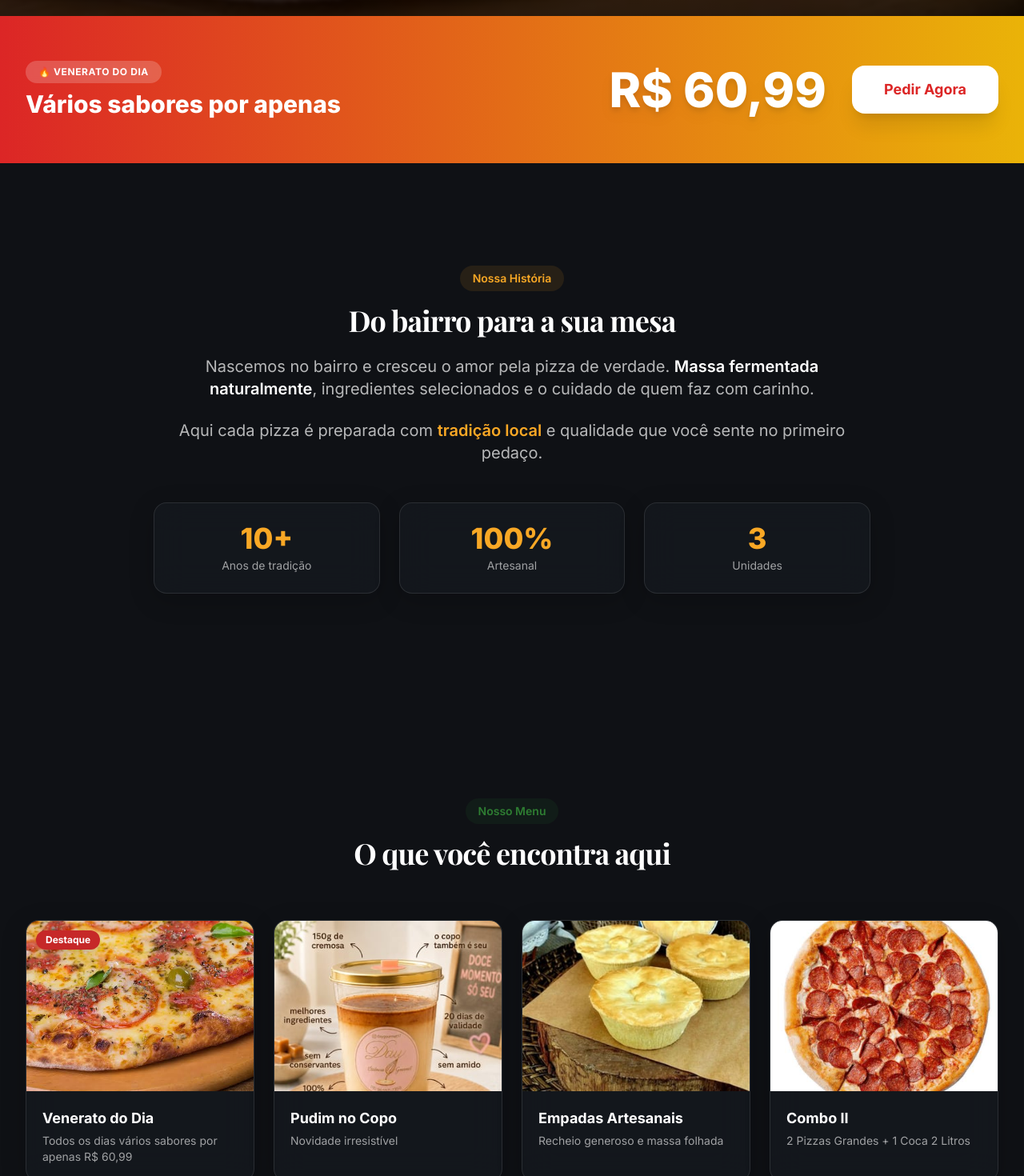
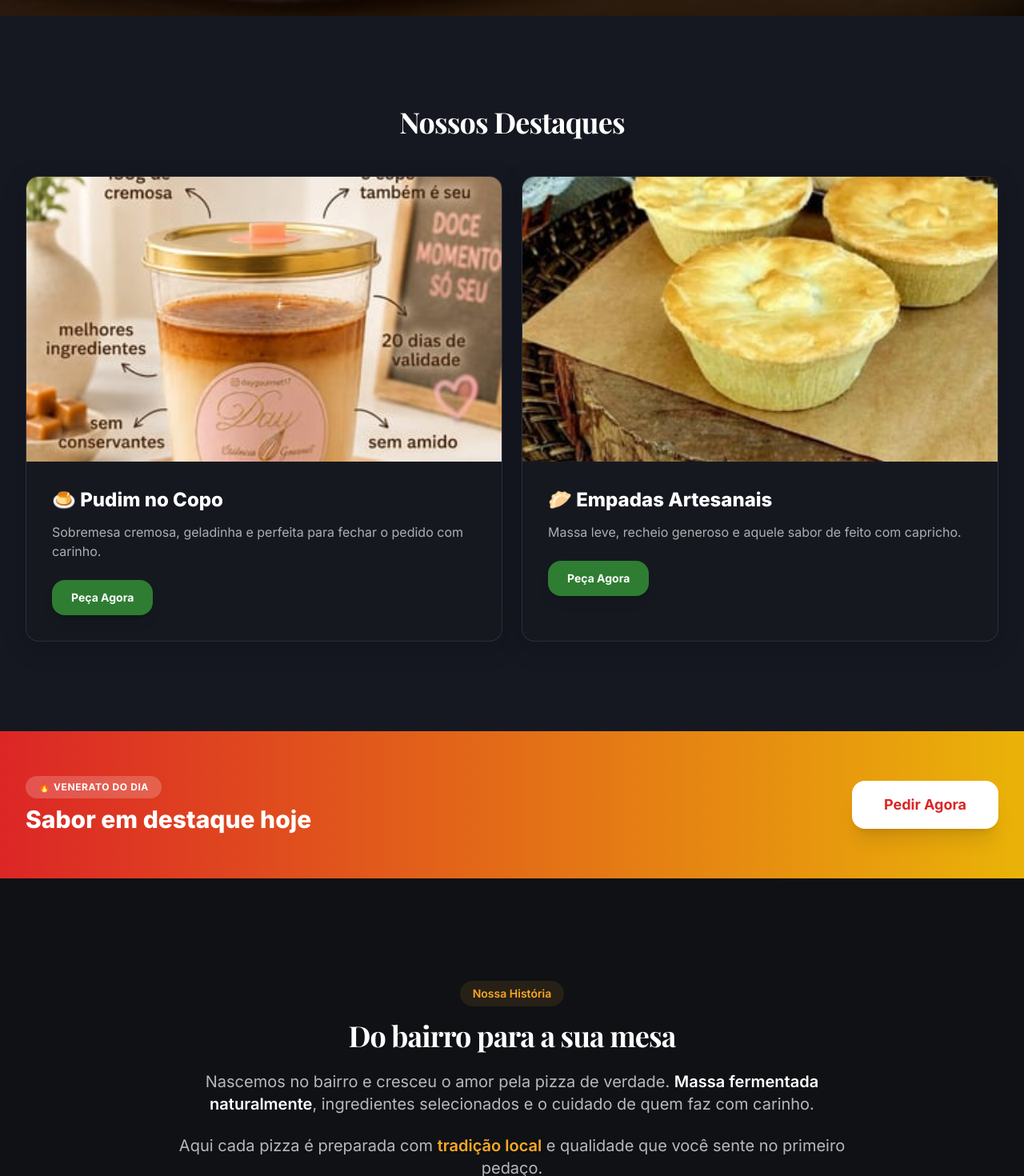
Before and after one commit to fidelismailson27-rgb/pizzaria-wabiz, a Next.js app: page / in a window 1280 px wide. Shown: the part 780-2250 px from the top of the page at 80% size. Built offline with nearby package versions, Linux system fonts and the light colour scheme; a web font is replaced by a local one.

Commit message:
Improve homepage conversion and featured products

```diff
--- a/src/app/page.tsx
+++ b/src/app/page.tsx
@@ -2,6 +2,7 @@ import { Metadata } from 'next';
 import Header from '@/components/Header';
 import Footer from '@/components/Footer';
 import Hero from '@/components/Hero';
+import NossosDestaques from '@/components/NossosDestaques';
 import PromoBanner from '@/components/PromoBanner';
 import SobreSection from '@/components/SobreSection';
 import DestaquesSection from '@/components/DestaquesSection';
@@ -20,6 +21,7 @@ export default function Home() {
       <Header />
       <main>
         <Hero />
+        <NossosDestaques />
         <PromoBanner />
         <SobreSection />
         <DestaquesSection />
--- a/src/components/DestaquesSection.tsx
+++ b/src/components/DestaquesSection.tsx
@@ -4,52 +4,34 @@ import Image from 'next/image';
 import Link from 'next/link';
 import { motion } from 'framer-motion';
 
-const destaques = [
+const categorias = [
   {
     nome: 'Venerato do Dia',
-    descricao: 'Todos os dias vários sabores por apenas R$ 60,99',
+    descricao: 'Sabores selecionados para deixar seu dia mais gostoso',
     imagem: '/pizzas/moda-casa.jpg',
     destaque: true,
   },
   {
-    nome: 'Pudim no Copo',
-    descricao: 'Novidade irresistível',
+    nome: 'Combos',
+    descricao: 'Opções práticas para dividir com a família',
+    imagem: '/pizzas/calabresa.jpg',
+    destaque: false,
+  },
+  {
+    nome: 'Pudim',
+    descricao: 'Sobremesa cremosa para completar o pedido',
     imagem: '/products/pudim-copo.jpg',
     destaque: false,
   },
   {
-    nome: 'Empadas Artesanais',
-    descricao: 'Recheio generoso e massa folhada',
+    nome: 'Empadas',
+    descricao: 'Artesanais, recheadas e feitas com capricho',
     imagem: '/products/empada.jpg',
     destaque: false,
   },
   {
-    nome: 'Combo II',
-    descricao: '2 Pizzas Grandes + 1 Coca 2 Litros',
-    imagem: '/pizzas/calabresa.jpg',
-    destaque: false,
-  },
-  {
-    nome: 'Combo I',
-    descricao: '1 Pizza Grande + 1 Pizza Broto Doce',
-    imagem: '/pizzas/calabresa.jpg',
-    destaque: false,
-  },
-  {
-    nome: 'Pizzas Grandes',
-    descricao: 'Todos os sabores em tamanho grande',
-    imagem: '/pizzas/moda-casa.jpg',
-    destaque: false,
-  },
-  {
-    nome: 'Pizzas Broto',
-    descricao: 'Tamanho ideal para quem quer experimentar',
-    imagem: '/pizzas/frango.jpg',
-    destaque: false,
-  },
-  {
     nome: 'Bebidas',
-    descricao: 'Refrigerantes, sucos e mais',
+    descricao: 'Refrigerantes e acompanhamentos para o seu pedido',
     imagem: '/pizzas/frango.jpg',
     destaque: false,
   },
@@ -72,8 +54,8 @@ export default function DestaquesSection() {
           <h2 className="heading-lg text-white">O que você encontra aqui</h2>
         </motion.div>
 
-        <div className="grid grid-cols-2 gap-4 sm:gap-6 lg:grid-cols-4">
-          {destaques.map((item, index) => (
+        <div className="grid gap-4 sm:grid-cols-2 sm:gap-6 lg:grid-cols-5">
+          {categorias.map((item, index) => (
             <motion.div
               key={item.nome}
               initial={{ opacity: 0, y: 30 }}
@@ -87,7 +69,7 @@ export default function DestaquesSection() {
                   src={item.imagem}
                   alt={item.nome}
                   fill
-                  sizes="(max-width: 768px) 50vw, 25vw"
+                  sizes="(max-width: 768px) 50vw, 20vw"
                   className="object-cover transition-transform duration-500 group-hover:scale-110"
                 />
                 {item.destaque && (
--- a/src/components/Hero.tsx
+++ b/src/components/Hero.tsx
@@ -27,7 +27,7 @@ export default function Hero() {
               width={500}
               height={163}
               alt="Venerato Pizzas"
-              className="h-auto w-[300px] object-contain md:w-[500px]"
+              className="h-auto w-[380px] object-contain md:w-[650px] lg:w-[750px]"
               priority
             />
           </div>
--- /dev/null
+++ b/src/components/NossosDestaques.tsx
@@ -0,0 +1,72 @@
+'use client';
+
+import Image from 'next/image';
+import { motion } from 'framer-motion';
+
+const destaques = [
+  {
+    nome: '🍮 Pudim no Copo',
+    descricao: 'Sobremesa cremosa, geladinha e perfeita para fechar o pedido com carinho.',
+    imagem: '/products/pudim-copo.jpg',
+  },
+  {
+    nome: '🥟 Empadas Artesanais',
+    descricao: 'Massa leve, recheio generoso e aquele sabor de feito com capricho.',
+    imagem: '/products/empada.jpg',
+  },
+];
+
+export default function NossosDestaques() {
+  return (
+    <section className="relative py-20 md:py-28" style={{ backgroundColor: '#151821' }}>
+      <div className="container-custom">
+        <motion.div
+          initial={{ opacity: 0, y: 24 }}
+          whileInView={{ opacity: 1, y: 0 }}
+          viewport={{ once: true }}
+          transition={{ duration: 0.5 }}
+          className="mb-12 text-center"
+        >
+          <h2 className="heading-lg text-white">Nossos Destaques</h2>
+        </motion.div>
+
+        <div className="grid gap-6 md:grid-cols-2">
+          {destaques.map((item, index) => (
+            <motion.article
+              key={item.nome}
+              initial={{ opacity: 0, y: 28 }}
+              whileInView={{ opacity: 1, y: 0 }}
+              viewport={{ once: true }}
+              transition={{ duration: 0.5, delay: index * 0.08 }}
+              className="glass-card group overflow-hidden"
+            >
+              <div className="relative aspect-[5/3] overflow-hidden rounded-t-xl">
+                <Image
+                  src={item.imagem}
+                  alt={item.nome}
+                  fill
+                  sizes="(max-width: 768px) 100vw, 50vw"
+                  className="object-cover transition-transform duration-500 group-hover:scale-105"
+                />
+              </div>
+              <div className="p-6 md:p-8">
+                <h3 className="text-2xl font-extrabold text-white">{item.nome}</h3>
+                <p className="mt-3 text-sm leading-relaxed text-white/65 md:text-base">
+                  {item.descricao}
+                </p>
+                <a
+                  href="https://veneratopizzas.wabiz.delivery/"
+                  target="_blank"
+                  rel="noopener noreferrer"
+                  className="mt-6 inline-flex rounded-2xl bg-primary px-6 py-3 text-sm font-bold text-white shadow-lg transition-all duration-300 hover:scale-105 hover:bg-primary-600 active:scale-95"
+                >
+                  Peça Agora
+                </a>
+              </div>
+            </motion.article>
+          ))}
+        </div>
+      </div>
+    </section>
+  );
+}
--- a/src/components/PromoBanner.tsx
+++ b/src/components/PromoBanner.tsx
@@ -18,14 +18,10 @@ export default function PromoBanner() {
               🔥 Venerato do Dia
             </span>
             <h2 className="text-2xl font-extrabold text-white sm:text-3xl">
-              Vários sabores por apenas
+              Sabor em destaque hoje
             </h2>
           </div>
 
-          <div className="flex flex-col items-center gap-4 sm:flex-row sm:gap-8">
-            <span className="text-5xl font-extrabold text-white drop-shadow-lg md:text-6xl">
-              R$ 60,99
-            </span>
           <a
             href="https://veneratopizzas.wabiz.delivery/"
             target="_blank"
@@ -34,7 +30,6 @@ export default function PromoBanner() {
           >
             Pedir Agora
           </a>
-          </div>
         </motion.div>
       </div>
     </section>
```
Lines whose indentation alone changed are shown as unchanged.
